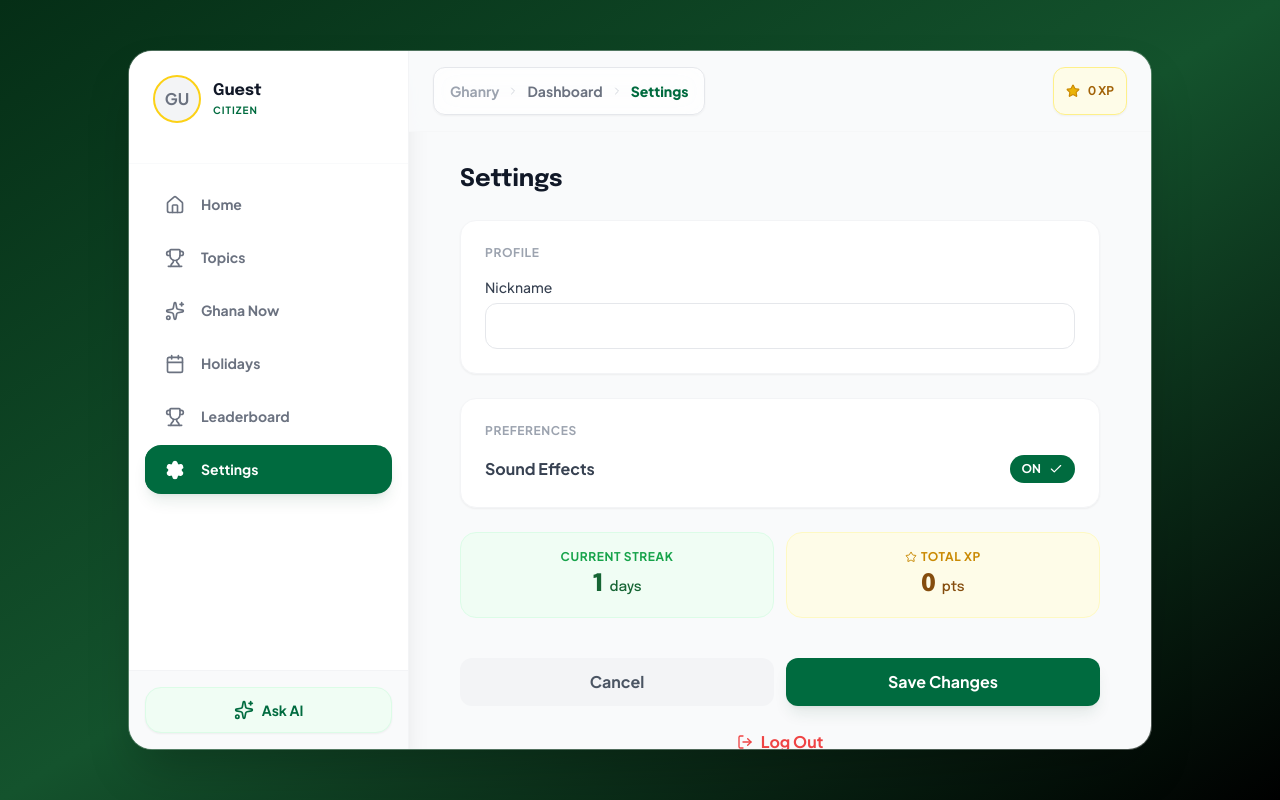
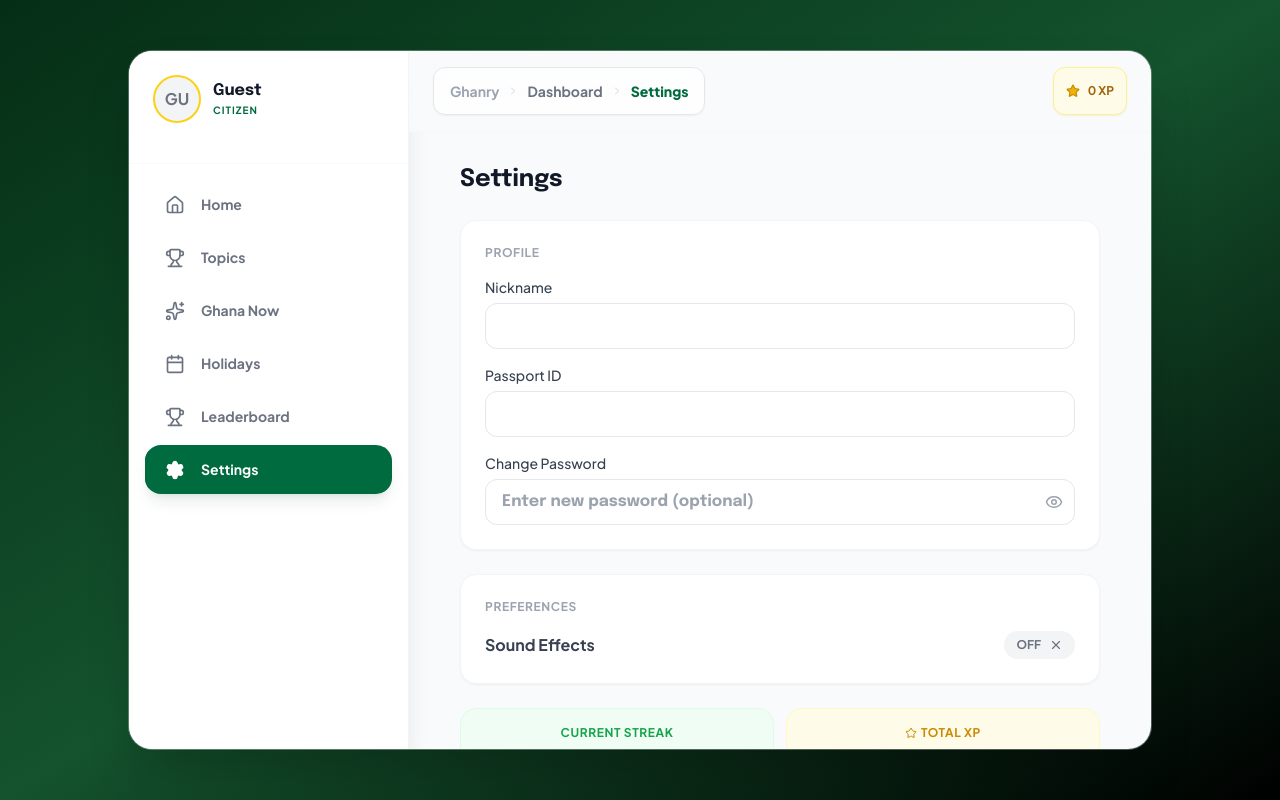
Before and after one commit to berrybrightson1/Ghanry, a Next.js app: page /dashboard/settings in a window 1280 px wide. Built offline with nearby package versions, Linux system fonts and the light colour scheme.

Commit message:
feat: Production-ready refinements - UI improvements, Settings enhancements, and demo data removal

```diff
--- a/app/dashboard/gist/page.tsx
+++ b/app/dashboard/gist/page.tsx
@@ -1,6 +1,7 @@
 import { fetchNews } from "@/lib/news";
 import GistFeed from "@/components/GistFeed";
-import { Sparkles, RefreshCcw } from "lucide-react";
+import { Sparkles } from "lucide-react";
+import RefreshButton from "@/components/RefreshButton";
 
 export const dynamic = 'force-dynamic';
 export const revalidate = 60; // Revalidate every minute
@@ -20,10 +21,7 @@ export default async function GistPage() {
                     </h1>
                     <p className="text-gray-500 font-jakarta text-sm">Latest buzz from Ghana & beyond.</p>
                 </div>
-                <div className="text-xs font-bold text-gray-400 bg-gray-50 px-3 py-1 rounded-full border border-gray-100 flex items-center gap-1">
-                    <RefreshCcw className="w-3 h-3" />
-                    Live
-                </div>
+                <RefreshButton />
             </div>
 
             {/* Infinite Feed */}
--- a/app/dashboard/settings/page.tsx
+++ b/app/dashboard/settings/page.tsx
@@ -1,31 +1,94 @@
 "use client";
 import { useState, useEffect } from 'react';
 import { useRouter } from 'next/navigation';
-import { Check, X, LogOut, Star } from 'lucide-react';
+import { Check, X, LogOut, Star, Eye, EyeOff } from 'lucide-react';
 import { useStreak } from '@/hooks/useStreak';
 import { usePWA } from '@/hooks/usePWA';
 import { useXP } from '@/hooks/useXP';
 import { Download } from 'lucide-react';
+import { toast } from 'sonner';
 
 export default function SettingsPage() {
     const router = useRouter();
     const [nickname, setNickname] = useState('');
-    const [sound, setSound] = useState(true);
+    const [passportId, setPassportId] = useState('');
+    const [password, setPassword] = useState('');
+    const [showPassword, setShowPassword] = useState(false);
+    const [sound, setSound] = useState(false); // Default to OFF
     const { streak } = useStreak();
     const { xp } = useXP();
     const { isInstallable, handleInstall } = usePWA();
 
+    // Track original values for dirty state detection
+    const [originalNickname, setOriginalNickname] = useState('');
+    const [originalPassportId, setOriginalPassportId] = useState('');
+    const [originalSound, setOriginalSound] = useState(false);
+
     useEffect(() => {
         const storedNick = localStorage.getItem('ghanry_nickname') || '';
+        const storedId = localStorage.getItem('ghanry_passport_id') || '';
         const storedSound = localStorage.getItem('ghanry_sound');
+
         setNickname(storedNick);
-        setSound(storedSound !== 'false');
+        setPassportId(storedId);
+        // Sound defaults to false (OFF)
+        const soundValue = storedSound === 'true';
+        setSound(soundValue);
+
+        // Store original values
+        setOriginalNickname(storedNick);
+        setOriginalPassportId(storedId);
+        setOriginalSound(soundValue);
     }, []);
 
-    const handleSave = () => {
+    // Check if anything has changed
+    const hasChanges =
+        nickname !== originalNickname ||
+        passportId !== originalPassportId ||
+        sound !== originalSound ||
+        password.trim() !== '';
+
+    const handleSaveChanges = () => {
+        // Validation
+        if (!nickname.trim()) {
+            toast.error('Nickname cannot be empty', { duration: 2000 });
+            return;
+        }
+
+        if (!passportId.trim()) {
+            toast.error('Passport ID cannot be empty', { duration: 2000 });
+            return;
+        }
+
+        // Save changes
         localStorage.setItem('ghanry_nickname', nickname);
+        localStorage.setItem('ghanry_passport_id', passportId);
         localStorage.setItem('ghanry_sound', sound.toString());
-        router.push('/dashboard');
+
+        if (password.trim()) {
+            // Save password (in real app this would be hashed and sent to server)
+            localStorage.setItem('ghanry_password', password);
+            toast.success('Password updated successfully!', { duration: 2000 });
+        }
+
+        toast.success('Settings saved!', { duration: 2000 });
+
+        // Update original values
+        setOriginalNickname(nickname);
+        setOriginalPassportId(passportId);
+        setOriginalSound(sound);
+        setPassword('');
+
+        setTimeout(() => router.push('/dashboard'), 500);
+    };
+
+    const handleCancel = () => {
+        // Revert to original values
+        setNickname(originalNickname);
+        setPassportId(originalPassportId);
+        setSound(originalSound);
+        setPassword('');
+        router.back();
     };
 
     const handleLogout = () => {
@@ -34,6 +97,7 @@ export default function SettingsPage() {
         localStorage.removeItem("ghanry_nickname");
         localStorage.removeItem("ghanry_region");
         localStorage.removeItem("ghanry_status");
+        localStorage.removeItem("ghanry_password");
         router.push("/");
     };
 
@@ -45,6 +109,7 @@ export default function SettingsPage() {
                 {/* Profile Section */}
                 <div className="bg-white p-6 rounded-2xl border border-gray-100 shadow-sm space-y-4">
                     <h2 className="font-bold text-gray-400 text-xs uppercase tracking-wider">Profile</h2>
+
                     <div>
                         <label htmlFor="nickname" className="block font-jakarta font-medium mb-1.5 text-sm text-gray-700">Nickname</label>
                         <input
@@ -54,6 +119,38 @@ export default function SettingsPage() {
                             onChange={e => setNickname(e.target.value)}
                             className="w-full border border-gray-200 rounded-xl px-4 py-2.5 focus:outline-none focus:ring-2 focus:ring-[#006B3F]/20 focus:border-[#006B3F] font-epilogue font-bold text-gray-900"
                         />
+                    </div>
+
+                    <div>
+                        <label htmlFor="passport-id" className="block font-jakarta font-medium mb-1.5 text-sm text-gray-700">Passport ID</label>
+                        <input
+                            id="passport-id"
+                            type="text"
+                            value={passportId}
+                            onChange={e => setPassportId(e.target.value)}
+                            className="w-full border border-gray-200 rounded-xl px-4 py-2.5 focus:outline-none focus:ring-2 focus:ring-[#006B3F]/20 focus:border-[#006B3F] font-epilogue font-bold text-gray-900"
+                        />
+                    </div>
+
+                    <div>
+                        <label htmlFor="password" className="block font-jakarta font-medium mb-1.5 text-sm text-gray-700">Change Password</label>
+                        <div className="relative">
+                            <input
+                                id="password"
+                                type={showPassword ? "text" : "password"}
+                                value={password}
+                                onChange={e => setPassword(e.target.value)}
+                                placeholder="Enter new password (optional)"
+                                className="w-full border border-gray-200 rounded-xl px-4 py-2.5 pr-12 focus:outline-none focus:ring-2 focus:ring-[#006B3F]/20 focus:border-[#006B3F] font-epilogue font-bold text-gray-900"
+                            />
+                            <button
+                                type="button"
+                                onClick={() => setShowPassword(!showPassword)}
+                                className="absolute right-3 top-1/2 -translate-y-1/2 text-gray-400 hover:text-gray-600"
+                            >
+                                {showPassword ? <EyeOff size={18} /> : <Eye size={18} />}
+                            </button>
+                        </div>
                     </div>
                 </div>
 
@@ -106,23 +203,27 @@ export default function SettingsPage() {
                     </div>
                 )}
 
-                {/* Actions */}
+                {/* Actions - Only show if changes made */}
+                {hasChanges && (
                     <div className="pt-4 flex flex-col gap-3">
                         <div className="grid grid-cols-2 gap-3">
                             <button
-                            onClick={() => router.back()}
+                                onClick={handleCancel}
                                 className="px-4 py-3 bg-gray-100 text-gray-600 font-bold rounded-xl hover:bg-gray-200 transition-colors"
                             >
                                 Cancel
                             </button>
                             <button
-                            onClick={handleSave}
+                                onClick={handleSaveChanges}
                                 className="px-4 py-3 bg-[#006B3F] text-white font-bold rounded-xl hover:bg-[#005a35] transition-colors shadow-lg shadow-green-900/10"
                             >
                                 Save Changes
                             </button>
                         </div>
+                    </div>
+                )}
 
+                {/* Logout - Always visible */}
                 <button
                     onClick={handleLogout}
                     className="w-full py-3 text-red-500 font-bold hover:bg-red-50 rounded-xl transition-colors flex items-center justify-center gap-2 group"
@@ -132,6 +233,5 @@ export default function SettingsPage() {
                 </button>
             </div>
         </div>
-        </div>
     );
 }
--- a/components/GistFeed.tsx
+++ b/components/GistFeed.tsx
@@ -42,7 +42,7 @@ export default function GistFeed({ initialNews }: GistFeedProps) {
 
     return (
         <div className="pb-24">
-            <div className="grid grid-cols-2 gap-4">
+            <div className="space-y-6">
                 {visibleNews.map((item, index) => (
                     <NewsCard key={item.id} item={item} index={index % PAGE_SIZE} />
                 ))}
--- /dev/null
+++ b/components/RefreshButton.tsx
@@ -0,0 +1,31 @@
+"use client";
+
+import { RefreshCcw } from "lucide-react";
+import { useRouter } from "next/navigation";
+import { useState } from "react";
+
+export default function RefreshButton() {
+    const router = useRouter();
+    const [isRefreshing, setIsRefreshing] = useState(false);
+
+    const handleRefresh = async () => {
+        setIsRefreshing(true);
+        router.refresh();
+
+        // Reset after animation
+        setTimeout(() => {
+            setIsRefreshing(false);
+        }, 1000);
+    };
+
+    return (
+        <button
+            onClick={handleRefresh}
+            disabled={isRefreshing}
+            className="text-xs font-bold text-gray-400 bg-gray-50 px-3 py-1 rounded-full border border-gray-100 flex items-center gap-1 hover:bg-gray-100 hover:text-[#006B3F] transition-all active:scale-95 disabled:opacity-50"
+        >
+            <RefreshCcw className={`w-3 h-3 ${isRefreshing ? 'animate-spin' : ''}`} />
+            Live
+        </button>
+    );
+}
--- a/components/dashboard/Sidebar.tsx
+++ b/components/dashboard/Sidebar.tsx
@@ -4,7 +4,6 @@ import { Sparkles, Home, Trophy, Calendar, Settings } from "lucide-react";
 import Link from "next/link";
 import { usePathname } from "next/navigation";
 import { motion } from "framer-motion";
-import { toast } from "sonner";
 import { useEffect, useState } from "react";
 
 interface SidebarProps {
@@ -79,23 +78,6 @@ export default function Sidebar({ nickname }: SidebarProps) {
                     ))}
                 </nav>
             </div>
-
-            {/* Footer */}
-            <div className="mt-auto p-4 bg-gray-50 border-t border-gray-100 flex-shrink-0">
-                <div className="flex items-center gap-2">
-                    {/* Ask AI Button */}
-                    <button
-                        onClick={() => toast.info("AI Search Coming Soon!", {
-                            description: "We are fine-tuning the models for you.",
-                            duration: 2000,
-                        })}
-                        className="w-full px-4 py-3 text-[#006B3F] bg-green-50 border border-green-100 hover:bg-green-100 rounded-2xl flex items-center justify-center gap-2 font-bold transition-colors shadow-sm"
-                    >
-                        <Sparkles className="w-5 h-5" />
-                        <span className="text-sm">Ask AI</span>
-                    </button>
-                </div>
-            </div>
         </div>
     );
 }
```
Also changed, not shown: lib/leaderboard.ts (+9 -29 lines), public/sw.js. Lines whose indentation alone changed are shown as unchanged.
